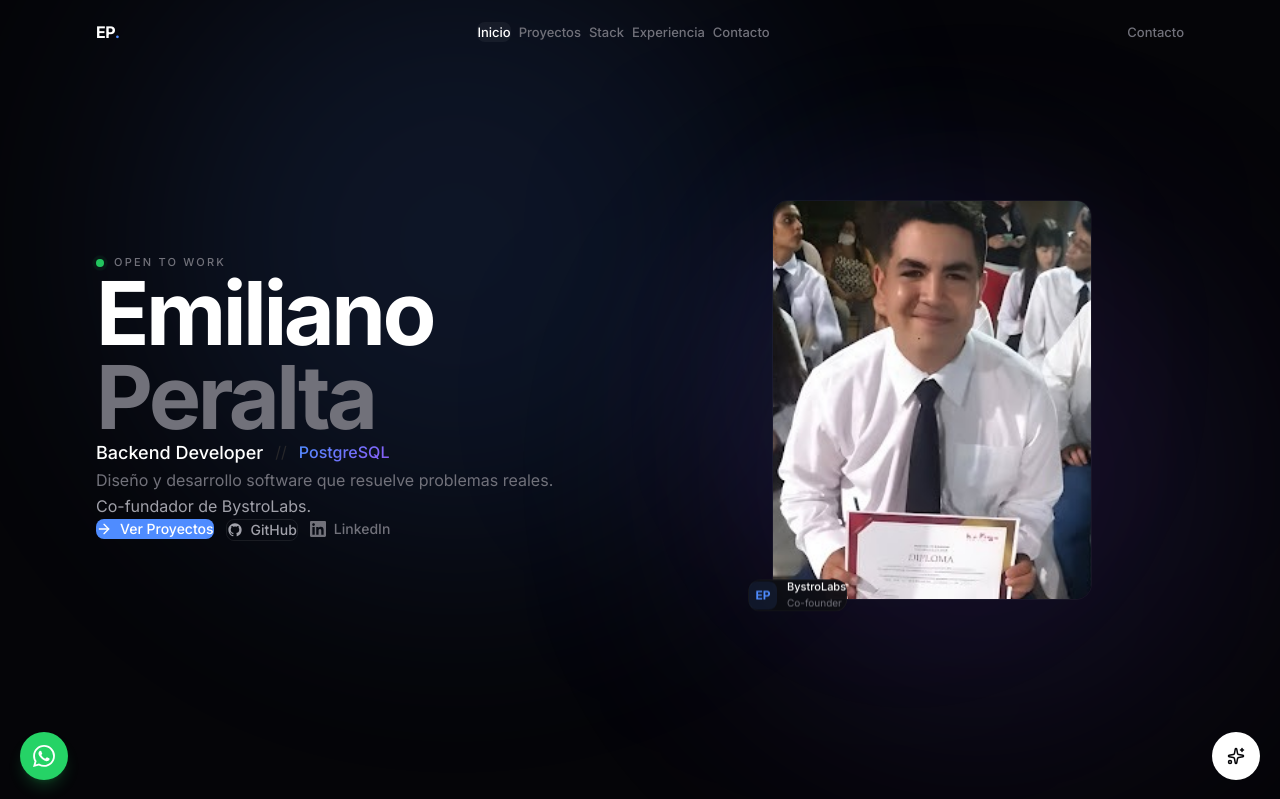
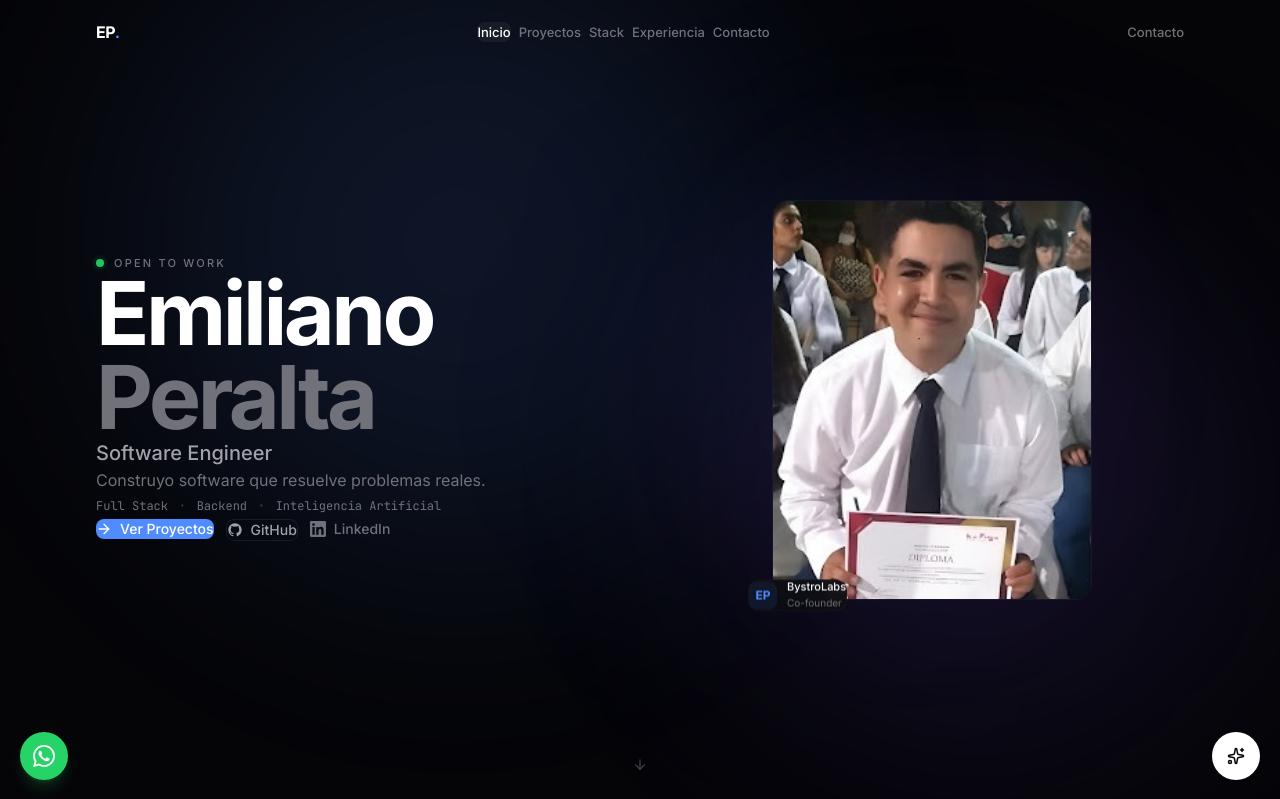
Before and after one commit to martinprlt/portafolio, a React (Vite) app: page / in a window 1280 px wide. Shown: the top 799 px of the page. Built offline with nearby package versions, Linux system fonts and the light colour scheme.

Commit message:
Update Hero: Software Engineer + cleaner layout

```diff
--- a/src/components/sections/Hero.tsx
+++ b/src/components/sections/Hero.tsx
@@ -1,8 +1,6 @@
 import { motion } from 'framer-motion';
-import { ArrowRight } from 'lucide-react';
+import { ArrowRight, ArrowDown } from 'lucide-react';
 import { Button } from '../ui/Button';
-
-const roles = ['Node.js', 'Express.js', 'Docker', 'PostgreSQL', 'React', 'Next.js'];
 
 export function Hero() {
   return (
@@ -29,46 +27,52 @@ export function Hero() {
               initial={{ opacity: 0, y: 30 }}
               animate={{ opacity: 1, y: 0 }}
               transition={{ duration: 0.7, delay: 0.4, ease: [0.16, 1, 0.3, 1] }}
-              className="text-[clamp(3rem,7vw,5.5rem)] font-bold tracking-[-0.04em] text-white leading-[0.95] mb-6"
+              className="text-[clamp(3rem,7vw,5.5rem)] font-bold tracking-[-0.04em] text-white leading-[0.95] mb-4"
             >
               Emiliano
               <br />
               <span className="text-[#71717A]">Peralta</span>
             </motion.h1>
 
-            <motion.div
+            <motion.p
               initial={{ opacity: 0, y: 20 }}
               animate={{ opacity: 1, y: 0 }}
               transition={{ duration: 0.6, delay: 0.6 }}
-              className="flex items-center justify-center lg:justify-start gap-3 mb-6"
+              className="text-lg md:text-xl text-[#A1A1AA] font-medium mb-3"
             >
-              <span className="text-lg text-white font-medium">Backend Developer</span>
-              <span className="text-[#27272A]">//</span>
-              <span className="inline-block overflow-hidden align-bottom h-[1.2em]">
-                <span className="block animate-[cycle_14s_ease-in-out_infinite]">
-                  {roles.map((r, i) => (
-                    <span key={i} className="block h-[1.2em] leading-[1.2em] text-gradient font-medium">{r}</span>
-                  ))}
-                  <span className="block h-[1.2em] leading-[1.2em] text-gradient font-medium">{roles[0]}</span>
-                </span>
-              </span>
-            </motion.div>
+              Software Engineer
+            </motion.p>
 
             <motion.p
               initial={{ opacity: 0, y: 20 }}
               animate={{ opacity: 1, y: 0 }}
               transition={{ duration: 0.6, delay: 0.7 }}
-              className="text-base text-[#71717A] max-w-[500px] mb-10 leading-relaxed mx-auto lg:mx-0"
+              className="text-base text-[#71717A] max-w-[420px] mb-6 leading-relaxed mx-auto lg:mx-0"
             >
-              Diseño y desarrollo software que resuelve problemas reales.
-              <br />
-              <span className="text-[#A1A1AA]">Co-fundador de BystroLabs.</span>
+              Construyo software que resuelve problemas reales.
             </motion.p>
 
             <motion.div
               initial={{ opacity: 0, y: 20 }}
               animate={{ opacity: 1, y: 0 }}
               transition={{ duration: 0.6, delay: 0.8 }}
+              className="flex flex-wrap items-center justify-center lg:justify-start gap-3 mb-10"
+            >
+              {['Full Stack', 'Backend', 'Inteligencia Artificial'].map((tag) => (
+                <span key={tag} className="text-xs text-[#71717A] font-mono">
+                  {tag}
+                </span>
+              )).reduce((acc, el, i) => {
+                if (i > 0) acc.push(<span key={`sep-${i}`} className="text-[#3F3F46]">·</span>);
+                acc.push(el);
+                return acc;
+              }, [] as React.ReactNode[])}
+            </motion.div>
+
+            <motion.div
+              initial={{ opacity: 0, y: 20 }}
+              animate={{ opacity: 1, y: 0 }}
+              transition={{ duration: 0.6, delay: 0.9 }}
               className="flex flex-wrap gap-3 justify-center lg:justify-start"
             >
               <Button variant="primary" size="md" href="#proyectos" icon={<ArrowRight size={16} />}>
@@ -127,6 +131,18 @@ export function Hero() {
             </div>
           </motion.div>
         </div>
+
+        {/* Scroll */}
+        <motion.div
+          initial={{ opacity: 0 }}
+          animate={{ opacity: 1 }}
+          transition={{ delay: 1.5, duration: 0.6 }}
+          className="absolute bottom-8 left-1/2 -translate-x-1/2 hidden lg:flex flex-col items-center gap-2"
+        >
+          <motion.div animate={{ y: [0, 6, 0] }} transition={{ duration: 1.5, repeat: Infinity }}>
+            <ArrowDown size={16} className="text-[#3F3F46]" />
+          </motion.div>
+        </motion.div>
       </div>
     </section>
   );
```
